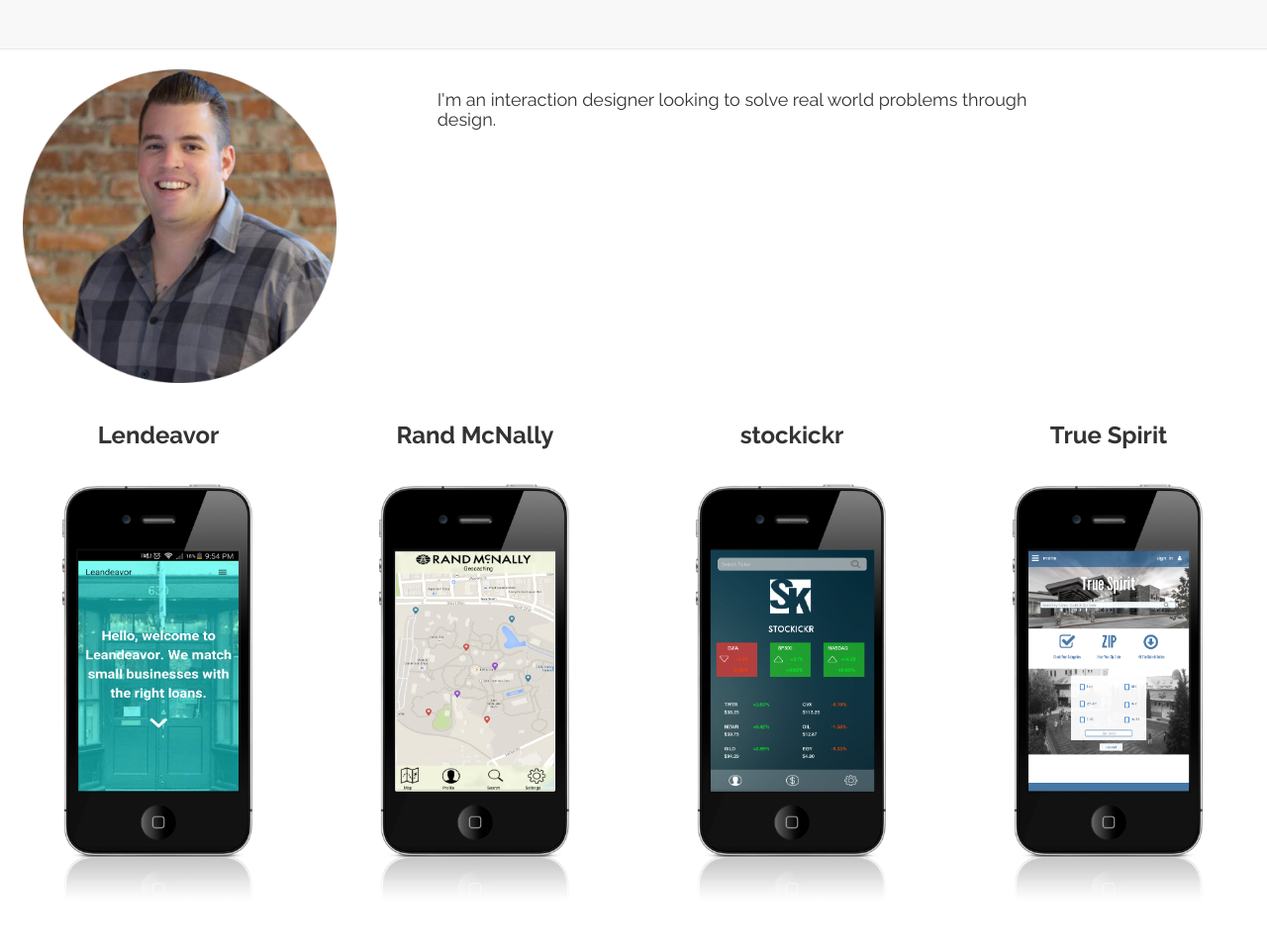
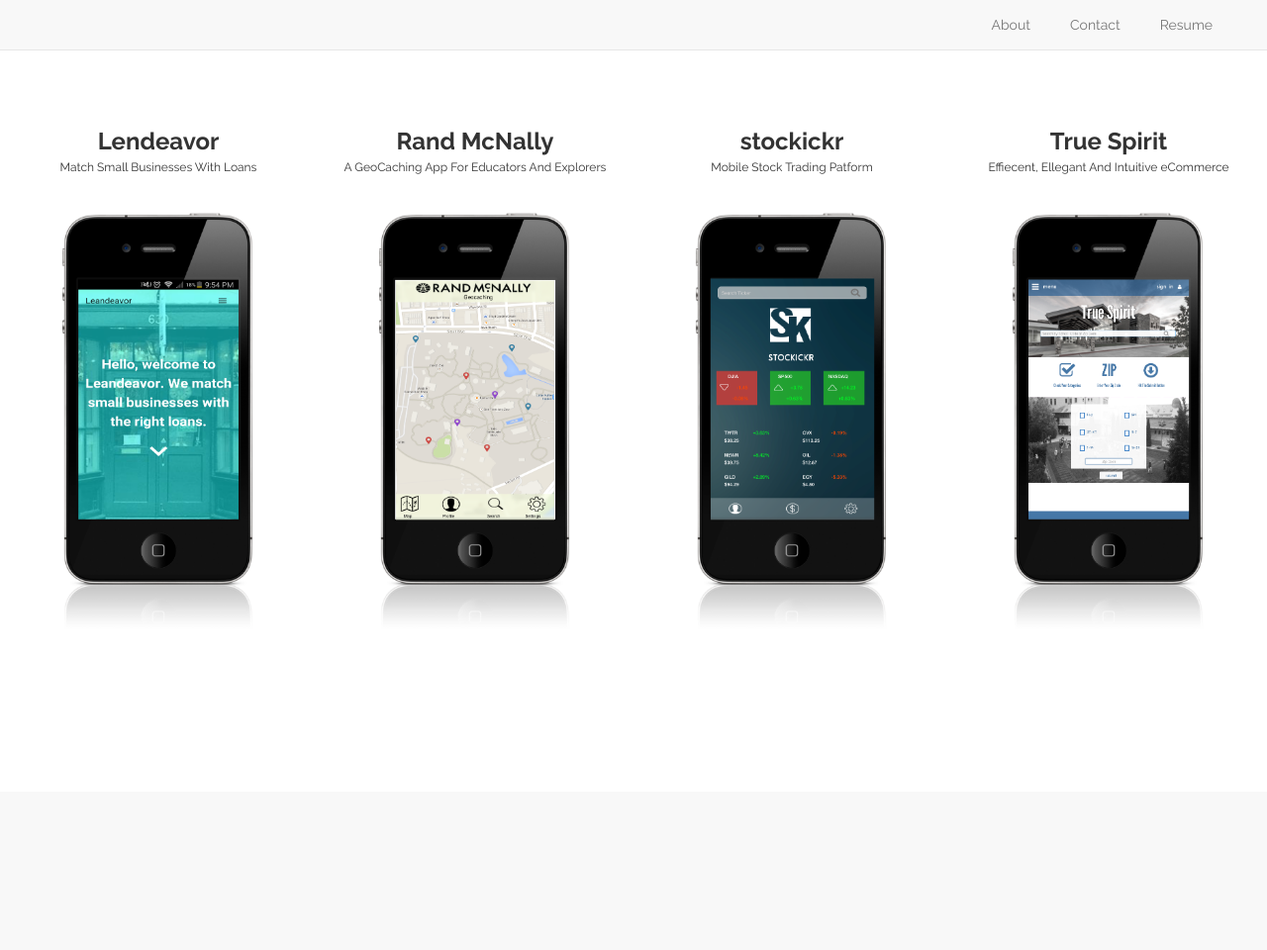
Before and after one commit to accunliffe/porter, a Node server app: page / in a window 1280 px wide. Shown: the whole page at 99% size. After the commit the page ends 620 px from the top, so only its background shows below. Run offline with Node 20, Linux system fonts and the light colour scheme; some libraries are stand-ins or nearby versions.

Commit message:
titles and nabber need work

```diff
--- a/package.json
+++ b/package.json
@@ -1,6 +1,6 @@
 {
   "name": "acdesign",
-  "version": "0.0.1-259",
+  "version": "0.0.1-261",
   "private": true,
   "scripts": {
     "start": "node app.js"
--- a/public/stylesheets/style.css
+++ b/public/stylesheets/style.css
@@ -6,6 +6,11 @@
 }
 .row.top {
   margin-top: 30px;
+}
+@media screen and (min-width: 1920px) {
+  .row.top {
+    margin: 120px auto 0 auto;
+  }
 }
 img.hs {
   max-width: 80%;
@@ -42,6 +47,7 @@ h3.i {
   text-align: center;
   font-family: 'Raleway';
   font-weight: bold;
+  margin: 100px auto 5px auto;
 }
 @media screen and (max-height: 480px) and (orientation: landscape) {
   h3.i {
@@ -57,7 +63,6 @@ h3.i {
 }
 h4.topper {
   font-family: 'Raleway';
-  margin: 10% auto 0 auto;
 }
 @media screen and (max-height: 480px) and (orientation: landscape) {
   h4.topper {
@@ -70,3 +75,14 @@ h4.topper {
     font-size: 10px;
   }
 }
+p {
+  font-family: 'Raleway';
+}
+p.naver {
+  margin-right: 40px;
+  margin-left: 40px;
+}
+p.i {
+  font-size: 12px;
+  text-align: center;
+}
--- a/public/stylesheets/style.styl
+++ b/public/stylesheets/style.styl
@@ -7,6 +7,8 @@
 .row
   &.top
     margin-top 30px
+    @media screen and (min-width: 1920px)
+      margin 120px auto 0 auto
 
 img
   &.hs
@@ -32,6 +34,7 @@ h3
     text-align center
     font-family:'Raleway'
     font-weight bold
+    margin 100px auto 5px auto
     @media screen and (max-height 480px) and (orientation: landscape)
       max-width 100%
       margin 10px auto 5px auto
@@ -43,9 +46,17 @@ h3
 h4
   &.topper
     font-family:'Raleway'
-    margin 10% auto 0 auto
     @media screen and (max-height 480px) and (orientation: landscape)
       margin 10% auto 5% auto
       font-size 14px
     @media screen and (max-width: 480px)
       font-size 10px
+
+p
+  font-family:'Raleway'
+  &.naver
+    margin-right 40px
+    margin-left 40px
+  &.i
+    font-size 12px
+    text-align center
--- a/views/index.jade
+++ b/views/index.jade
@@ -3,22 +3,26 @@ extends layout
 block content
   .container-fluid
     nav.navbar.navbar-default.navbar-fixed-top
-      .container
+      .container-fluid
+        p.navbar-text.navbar-right.naver Resume
+        p.navbar-text.navbar-right.naver Contact
+        p.navbar-text.navbar-right.naver About
+
+
     .row.top
-      .col-xs-6.col-sm-4
-        img.hs(src='/images/headshotc1.png')
-      .col-xs-6.col-sm-6
-        h4.topper I'm an interaction designer looking to solve real world problems through design.
-    .row
       .col-xs-6.col-sm-3
         h3.i Lendeavor
+        p.i Match Small Businesses With Loans
         img.i(src='/images/lendyi1.png')
       .col-xs-6.col-sm-3
         h3.i Rand McNally
+        p.i A GeoCaching App For Educators And Explorers
         img.i(src='/images/RM1i.png')
       .col-xs-6.col-sm-3
         h3.i stockickr
+        p.i Mobile Stock Trading Patform
         img.i(src='/images/SKi1.png')
       .col-xs-6.col-sm-3
         h3.i True Spirit
+        p.i Effiecent, Ellegant And Intuitive eCommerce
         img.i(src='/images/TSi1.png')
```
